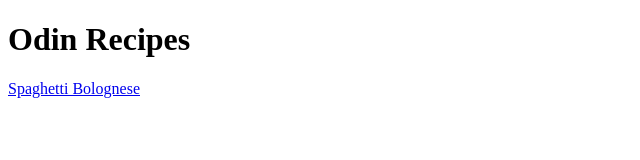
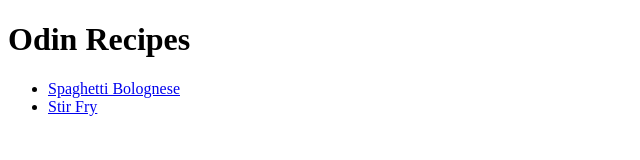
Before and after one commit to Wendy-4/odin-recipes, a plain HTML site: page index.html in a window 1280 px wide. Shown: the whole page, without its empty margins (0-640 px from the left). Drawn offline with Linux system fonts and the light colour scheme.

```diff
--- a/index.html
+++ b/index.html
@@ -1,13 +1,18 @@
 <!DOCTYPE html>
 <html lang="en"
-    <head>
+
+    </head>
         <meta charset="UTF-8">
         <title>Recipes</title>
     </head>
 
     <body>
         <h1>Odin Recipes</h1>
-        <a href="recipes/spaghetti.html">Spaghetti Bolognese</a>
+        <ul>
+            <li><a href="recipes/spaghetti.html">Spaghetti Bolognese</a></li>
+            <li><a href="recipes/stirfry.html">Stir Fry</a></li>
+        </ul>
+
     </body>
 
 </html>
```
